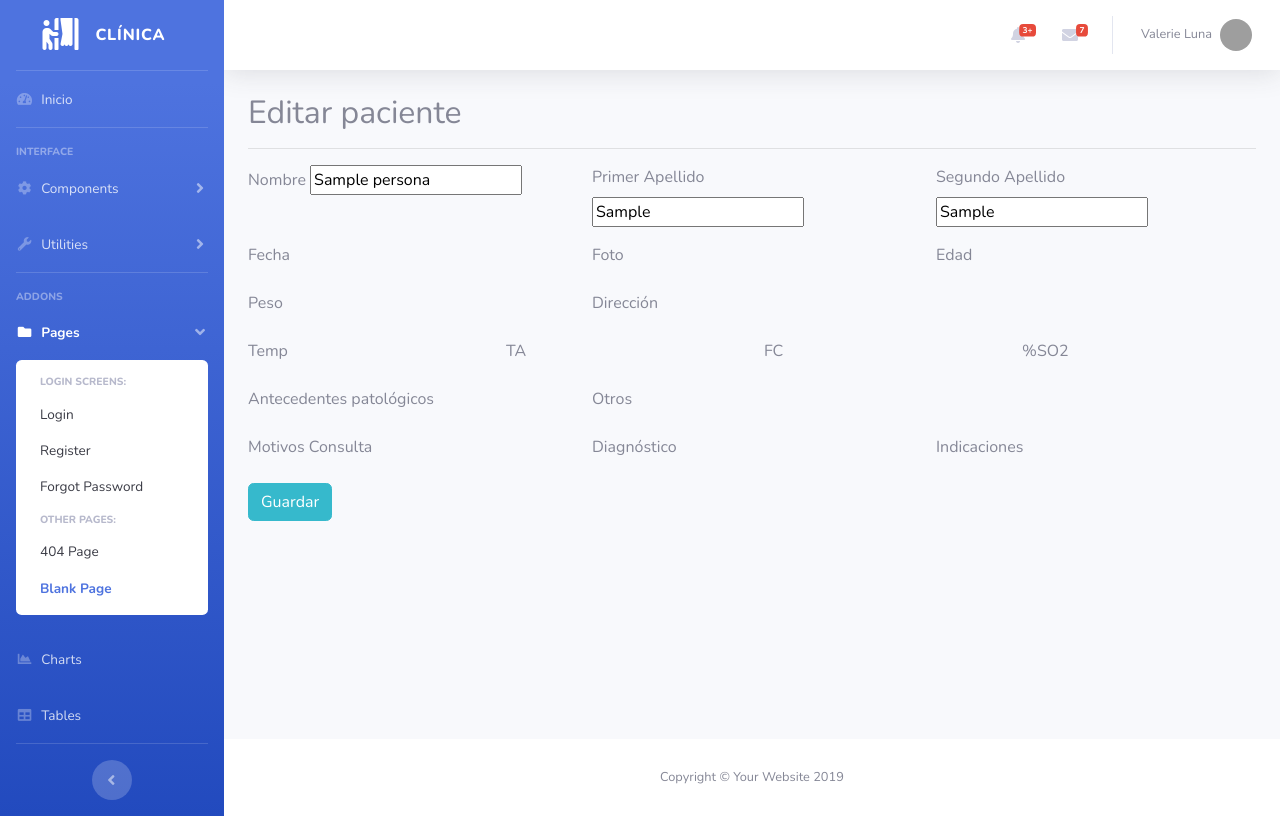
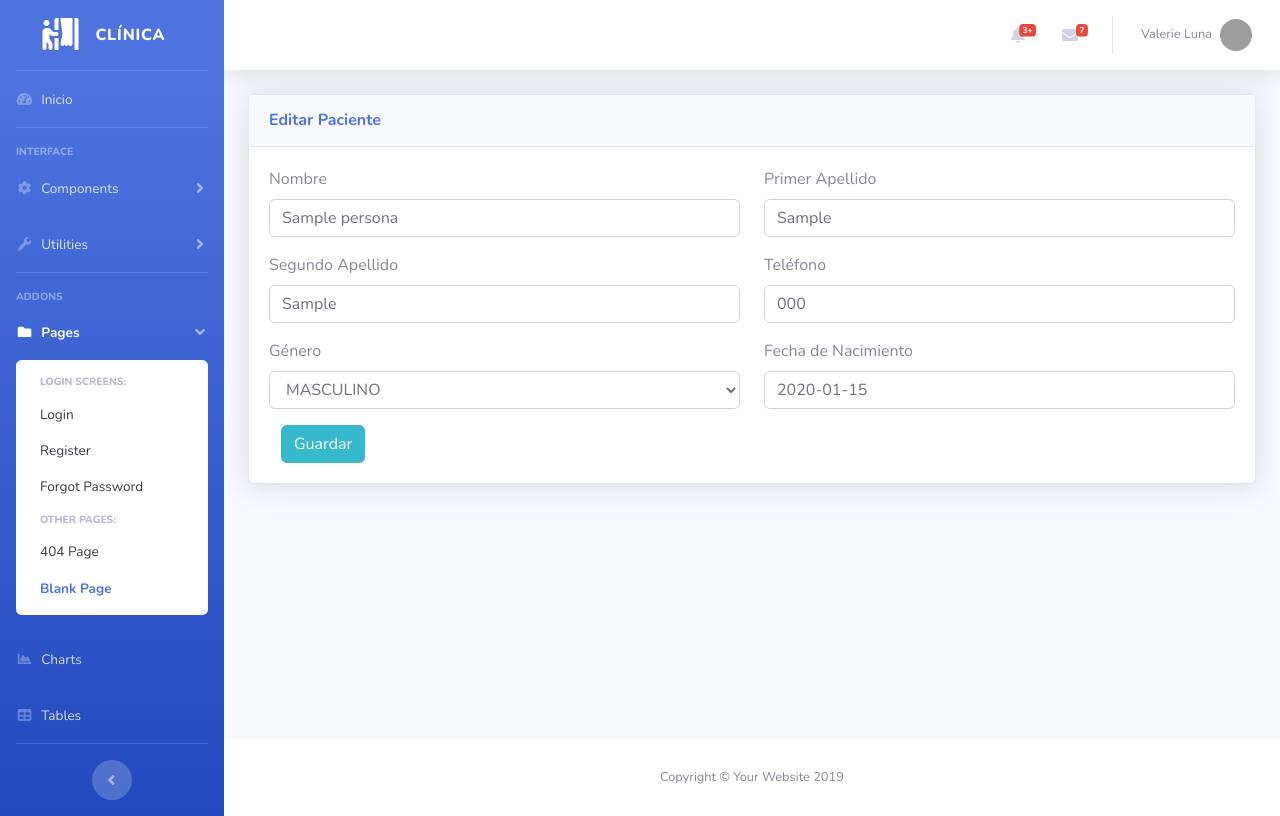
Before and after one commit to robertonunezc/hic_general, a Django app: a page that uses hic/paciente/templates/pacientes/editar_paciente.html in a window 1280 px wide. Run offline with Django 3.2, Linux system fonts and the light colour scheme; a user stored in the database is signed in; tables that the repository leaves empty hold one stand-in row (values such as "Sample post"); some libraries are stand-ins or nearby versions; grey boxes are pictures that could not be loaded.

Commit message:
crud paciente v0.1

```diff
--- a/hic/main/models.py
+++ b/hic/main/models.py
@@ -21,7 +21,7 @@ class Persona(models.Model):
     nombre = models.CharField(max_length=80)
     primer_apellido = models.CharField(max_length=80)
     segundo_apellido = models.CharField(max_length=80)
-    telefono = models.CharField(max_length=16, blank=False, null=False)
+    telefono = models.CharField(max_length=80, blank=False, null=False)
     genero = models.IntegerField(choices=GENERO)
     fecha_nacimiento = models.DateField(null=False, blank=False)
 
--- a/hic/paciente/templates/pacientes/editar_paciente.html
+++ b/hic/paciente/templates/pacientes/editar_paciente.html
@@ -7,150 +7,78 @@
 <link rel="stylesheet"
           href="https://cdnjs.cloudflare.com/ajax/libs/jquery-datetimepicker/2.5.20/jquery.datetimepicker.css">
         <link rel="stylesheet" href="{% static 'vendors/chosen/chosen.css' %}">
-    <style>
-        #id_direccion {
-            height: 75px;
-        }
-
-        #id_otros {
-            height: 75px;
-        }
-    </style>
 {% endblock %}
 
 {% block container %}
-    <h2>Editar paciente</h2>
-    <hr>
+<div class="row">
+        <div class="col">
+            <div class="card shadow">
+                 <div class="card-header py-3">
+                  <h6 class="m-0 font-weight-bold text-primary">Editar Paciente</h6>
+                </div>
+                <div class="card-body">
                     <form action="" method="post" enctype="multipart/form-data">
+                        {% csrf_token %}
                         <div class="row">
-            {% csrf_token %}
-            <div class="col-md-4">
+                            <div class="col-6">
                                 <div class="form-group">
-                    <label for="nombre">Nombre</label>
+                                    <label for="id_nombre">Nombre</label>
                                     {{ form.nombre }}
                                 </div>
                             </div>
-            <div class="col-md-4">
+                            <div class="col-6">
                                 <div class="form-group">
-                    <label for="nombre">Primer Apellido</label>
+                                    <label for="id_primer_apellido">Primer Apellido</label>
                                     {{ form.primer_apellido }}
                                 </div>
                             </div>
-            <div class="col-md-4">
+                        </div>
+                        <div class="row">
+                            <div class="col-6">
                                 <div class="form-group">
-                    <label for="nombre">Segundo Apellido</label>
+                                    <label for="id_segundo_apellido">Segundo Apellido</label>
                                     {{ form.segundo_apellido }}
                                 </div>
                             </div>
-            <div class="col-md-4">
+                            <div class="col-6">
                                 <div class="form-group">
-                    <label for="fecha">Fecha</label>
-                    {{ form.fecha }}
+                                    <label for="id_telefono">Teléfono</label>
+                                    {{ form.telefono }}
                                 </div>
                             </div>
-            <div class="col-md-4">
+                        </div>
+                        <div class="row">
+                            <div class="col-6">
                                 <div class="form-group">
-                    <label for="foto">Foto</label>
-                    {{ form.image }}
+                                    <label for="id_genero">Género</label>
+                                    {{ form.genero }}
                                 </div>
                             </div>
-            <div class="col-md-4">
+                            <div class="col-6">
                                 <div class="form-group">
-                    <label for="nombre">Edad</label>
-                    {{ form.edad }}
+                                    <label for="id_fecha">Fecha de Nacimiento</label>
+                                    {{ form.fecha_nacimiento }}
                                 </div>
-            </div>
-            <div class="col-md-4">
-                <div class="form-group">
-                    <label for="nombre">Peso</label>
-                    {{ form.peso }}
-                </div>
-            </div>
-            <div class="col-md-4">
-                <div class="form-group">
-                    <label for="nombre">Dirección</label>
-                    {{ form.direccion }}
                             </div>
                         </div>
                         <div class="col-md-12">
-                <div class="row">
-                    <div class="col-md-3">
-                        <div class="form-group">
-                            <label for="nombre">Temp</label>
-                            {{ form.temp }}
+                            <button class="btn btn-info">Guardar</button>
                         </div>
-                    </div>
-                    <div class="col-md-3">
-                        <div class="form-group">
-                            <label for="nombre">TA</label>
-                            {{ form.ta }}
-                        </div>
-                    </div>
-                    <div class="col-md-3">
-                        <div class="form-group">
-                            <label for="nombre">FC</label>
-                            {{ form.fc }}
-                        </div>
-                    </div>
-                    <div class="col-md-3">
-                        <div class="form-group">
-                            <label for="nombre">%SO2</label>
-                            {{ form.so2 }}
-                        </div>
-                    </div>
-                </div>
-            </div>
-            <div class="col-md-4">
-                <div class="form-group">
-                    <label for="nombre">Antecedentes patológicos</label>
-                    {{ form.antecedentes_patologicos }}
-                </div>
-            </div>
-            <div class="col-md-4">
-                <div class="form-group">
-                    <label for="nombre">Otros</label>
-                    {{ form.otros }}
-                </div>
-            </div>
-            <div class="col-md-12">
-                <div class="row">
-                    <div class="col-md-4">
-                        <div class="form-group">
-                            <label for="nombre">Motivos Consulta</label>
-                            {{ form.motivos_consulta }}
-                        </div>
-                    </div>
-                    <div class="col-md-4">
-                        <div class="form-group">
-                            <label for="nombre">Diagnóstico</label>
-                            {{ form.diagnostico }}
-                        </div>
-                    </div>
-                    <div class="col-md-4">
-                        <div class="form-group">
-                            <label for="nombre">Indicaciones</label>
-                            {{ form.indicaciones }}
+
+                    </form>
                 </div>
             </div>
         </div>
     </div>
 
-            <div class="col-md-12">
-                <button class="btn btn-info">Guardar</button>
-
-            </div>
-        </div>
-
-    </form>
 {% endblock %}
 
 {% block custom_js %}
     <script src="https://cdnjs.cloudflare.com/ajax/libs/jquery-datetimepicker/2.5.20/jquery.datetimepicker.full.min.js"></script>
-    <script src="{% static 'vendors/chosen/chosen.jquery.js' %}"></script>
-
     <script>
         $(function () {
-            $('#id_fecha').datetimepicker({
+            $('input,select').addClass('form-control')
+            $('#id_fecha_nacimiento').datetimepicker({
                 format: 'Y-m-d',
                 step: 30
             });
--- a/hic/paciente/templates/pacientes/listado_pacientes.html
+++ b/hic/paciente/templates/pacientes/listado_pacientes.html
@@ -27,8 +27,8 @@
                             <tr>
                                 <td>{{ paciente.get_full_name }}</td>
                                 <td>{{ paciente.telefono }}</td>
-                                <td>{{ paciente.genero }}</td>
-                                <td>{{ paciente.fecha_nacimiento| date:"d-M-Y" }}</td>
+                                <td>{% if paciente.genero == 0 %} M {% else %} F {% endif %}</td>
+                                <td>{{ paciente.fecha_nacimiento| date:"d/M/Y" }}</td>
                                 <td class="flex">
 
                                     <a href="{% url 'pacientes:historia_clinica' paciente_id=paciente.pk %}"
```
Also changed, not shown: hic/settings.py (+16 -5 lines), hic/main/migrations/0004_auto_20191019_1713.py (added). Lines whose indentation alone changed are shown as unchanged.
